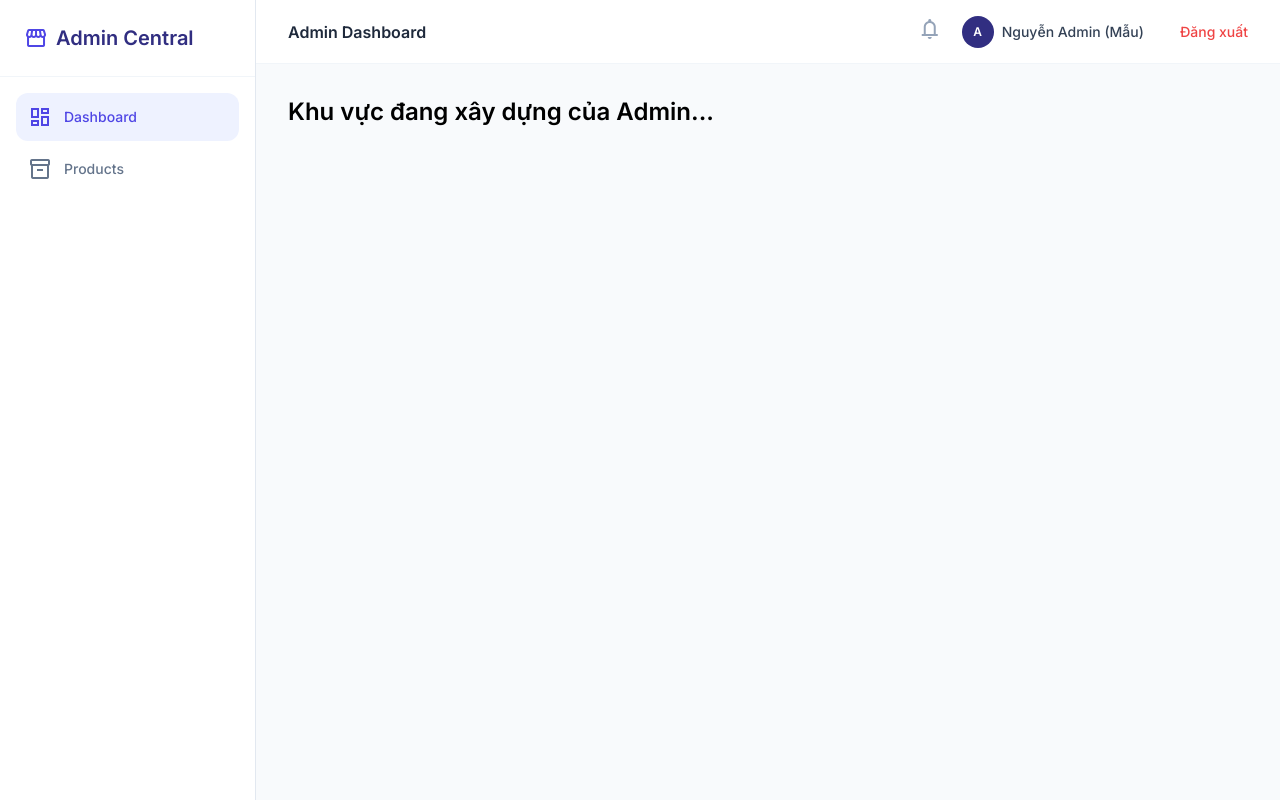
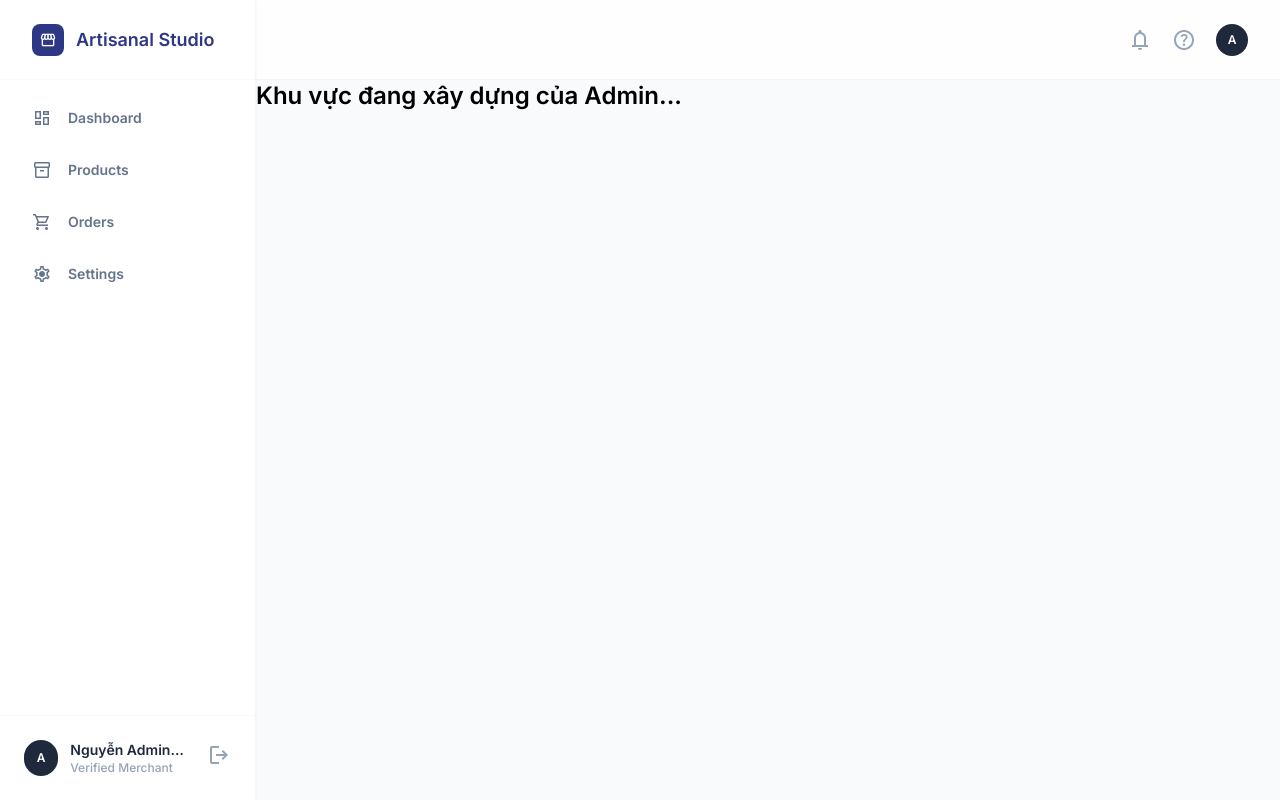
Before and after one commit to KhuongVAnh/e-commerce, a React (Vite) app in the folder frontend/: page /admin in a window 1280 px wide. Built offline with nearby package versions, Linux system fonts and the light colour scheme; no server answers; sample sign-in values are in the browser's storage.

Commit message:
feat: nâng cấp sidebar menu với đầy đủ các tab điều hướng

```diff
--- a/frontend/src/layouts/DashboardLayout.jsx
+++ b/frontend/src/layouts/DashboardLayout.jsx
@@ -1,89 +1,81 @@
-import { Outlet, Link } from 'react-router-dom';
+import { Outlet, NavLink } from 'react-router-dom';
 import { useState, useEffect } from 'react';
 import axiosClient from '../utils/axiosClient';
 
 const DashboardLayout = ({ roleTitle }) => {
-  const defaultProfile = {
-    name: `Nguyễn ${roleTitle} (Mẫu)`,
-    avatar: roleTitle.charAt(0),
-    notifications: 0
-  };
-
+  const defaultProfile = { name: `Nguyễn ${roleTitle} (Mẫu)`, avatar: roleTitle.charAt(0), notifications: 0 };
   const [profile, setProfile] = useState(defaultProfile);
 
   useEffect(() => {
     const fetchProfile = async () => {
       try {
         const { user } = await axiosClient.get('/api/auth/me');
-        setProfile({
-          name: user.fullName,
-          avatar: user.fullName.charAt(0),
-          notifications: 3
-        });
+        setProfile({ name: user.fullName, avatar: user.fullName.charAt(0), notifications: 3 });
       } catch (error) {
-        console.error("🔴 [DashboardLayout] Lỗi gọi API:", error.message || error);
-        setProfile(defaultProfile); // Dùng dữ liệu mẫu nếu mất kết nối Backend
+        setProfile(defaultProfile);
       }
     }
     fetchProfile();
   }, []);
 
   const handleLogout = async () => {
-    try {
-      await axiosClient.post('/api/auth/logout');
-    } catch (error) {
-      console.error("🔴 Lỗi API logout:", error);
-    } finally {
+    try { await axiosClient.post('/api/auth/logout'); } catch (error) {}
+    finally {
       localStorage.removeItem('accessToken');
       localStorage.removeItem('userRole');
       window.location.href = "/";
     }
   };
 
+  const menuItems = [
+    { name: 'Dashboard', icon: 'dashboard', path: '/seller' },
+    { name: 'Products', icon: 'inventory_2', path: '/seller/products' },
+    { name: 'Orders', icon: 'shopping_cart', path: '/seller/orders' },
+    { name: 'Settings', icon: 'settings', path: '/seller/shop/settings' },
+  ];
+
   return (
-    <div className="flex min-h-screen bg-slate-50 font-body">
-      {/* SIDEBAR */}
-      <aside className="w-64 bg-white border-r border-slate-200 fixed h-full flex flex-col z-20">
-        <div className="p-6 text-xl font-bold border-b border-slate-100 flex items-center gap-2">
-          <span className="material-symbols-outlined text-indigo-600">storefront</span>
-          <span className="text-indigo-900">{roleTitle} Central</span>
+    <div className="flex h-screen bg-slate-50 font-body overflow-hidden">
+      <aside className="w-64 shrink-0 bg-white border-r border-slate-100 flex flex-col z-20 shadow-sm">
+        <div className="h-20 flex items-center px-8 border-b border-slate-50">
+          <div className="flex items-center gap-3">
+            <div className="w-8 h-8 bg-[#2e3785] rounded-lg text-white flex items-center justify-center">
+              <span className="material-symbols-outlined text-lg">storefront</span>
+            </div>
+            <span className="text-lg font-black text-[#2e3785]">Artisanal Studio</span>
+          </div>
         </div>
-        <nav className="flex-1 p-4 space-y-1 text-sm font-medium">
-          <Link to={`/${roleTitle.toLowerCase()}`} className="flex items-center gap-3 p-3 text-indigo-600 bg-indigo-50 rounded-xl">
-            <span className="material-symbols-outlined">dashboard</span> Dashboard
-          </Link>
-          <Link to="#" className="flex items-center gap-3 p-3 text-slate-500 hover:text-slate-800 hover:bg-slate-50 rounded-xl transition-all">
-            <span className="material-symbols-outlined">inventory_2</span> Products
-          </Link>
+        <nav className="flex-1 p-4 space-y-2 text-sm font-bold">
+          {menuItems.map((item, index) => (
+            <NavLink key={index} to={item.path} end={item.path === '/seller'} className={({ isActive }) => `flex items-center gap-4 px-4 py-3 rounded-xl transition-all ${isActive ? 'bg-indigo-50 text-indigo-700 shadow-sm' : 'text-slate-500 hover:bg-slate-50 hover:text-slate-700'}`}>
+              <span className="material-symbols-outlined text-[20px]">{item.icon}</span>
+              {item.name}
+            </NavLink>
+          ))}
         </nav>
+        <div className="p-6 border-t border-slate-50">
+           <div className="flex items-center justify-between cursor-pointer">
+              <div className="flex items-center gap-3">
+                 <div className="w-9 h-9 bg-slate-800 text-white rounded-full flex items-center justify-center text-xs font-bold uppercase">{profile.avatar}</div>
+                 <div>
+                    <p className="text-sm font-bold text-slate-800 line-clamp-1">{profile.name}</p>
+                    <p className="text-xs text-slate-400 font-medium">Verified Merchant</p>
+                 </div>
+              </div>
+              <button onClick={handleLogout} className="text-slate-400 hover:text-red-500"><span className="material-symbols-outlined">logout</span></button>
+           </div>
+        </div>
       </aside>
 
-      {/* HEADER & CONTENT */}
-      <div className="flex-1 ml-64 flex flex-col">
-        <header className="h-16 bg-white border-b border-slate-100 flex items-center justify-between px-8 sticky top-0 z-10">
-          <div className="font-semibold text-slate-800">{roleTitle} Dashboard</div>
+      <div className="flex-1 flex flex-col h-screen overflow-hidden">
+        <header className="h-20 bg-white/80 backdrop-blur-md border-b border-slate-100 flex items-center justify-end px-8 z-10">
           <div className="flex items-center gap-5">
-            <div className="relative cursor-pointer hover:text-indigo-600">
-              <span className="material-symbols-outlined text-slate-400 ">notifications</span>
-              {profile.notifications > 0 && (
-                <span className="absolute -top-1 -right-1 bg-red-500 text-white text-[10px] font-bold w-4 h-4 rounded-full flex items-center justify-center">
-                  {profile.notifications}
-                </span>
-              )}
-            </div>
-            <div className="flex items-center gap-2 cursor-pointer">
-              <div className="w-8 h-8 rounded-full bg-indigo-900 flex items-center justify-center text-white text-xs font-bold uppercase">
-                {profile.avatar}
-              </div>
-              <span className="text-sm font-medium text-slate-700">{profile.name}</span>
-            </div>
-            <button onClick={handleLogout} className="ml-4 text-sm text-red-500 font-medium hover:underline">
-              Đăng xuất
-            </button>
+            <span className="material-symbols-outlined text-slate-400 cursor-pointer hover:text-indigo-600">notifications</span>
+            <span className="material-symbols-outlined text-slate-400 cursor-pointer hover:text-indigo-600">help</span>
+            <div className="w-8 h-8 rounded-full bg-slate-800 flex items-center justify-center text-white text-xs font-bold uppercase cursor-pointer">{profile.avatar}</div>
           </div>
         </header>
-
-        <main className="p-8 flex-1 overflow-auto">
+        <main className="flex-1 overflow-y-auto relative bg-[#f8fafc]">
           <Outlet />
         </main>
       </div>
```
